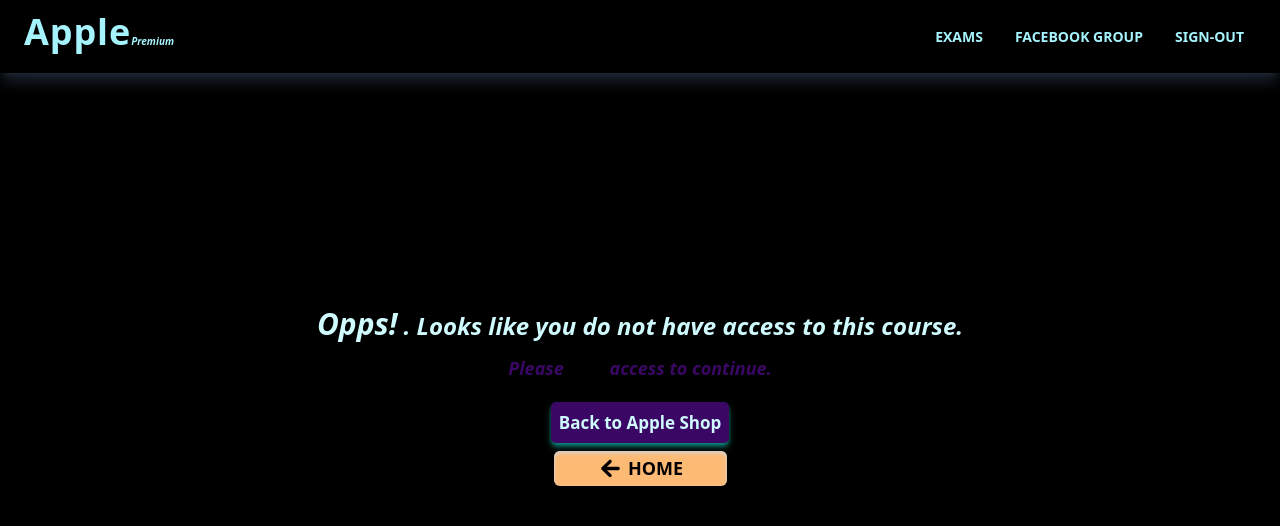
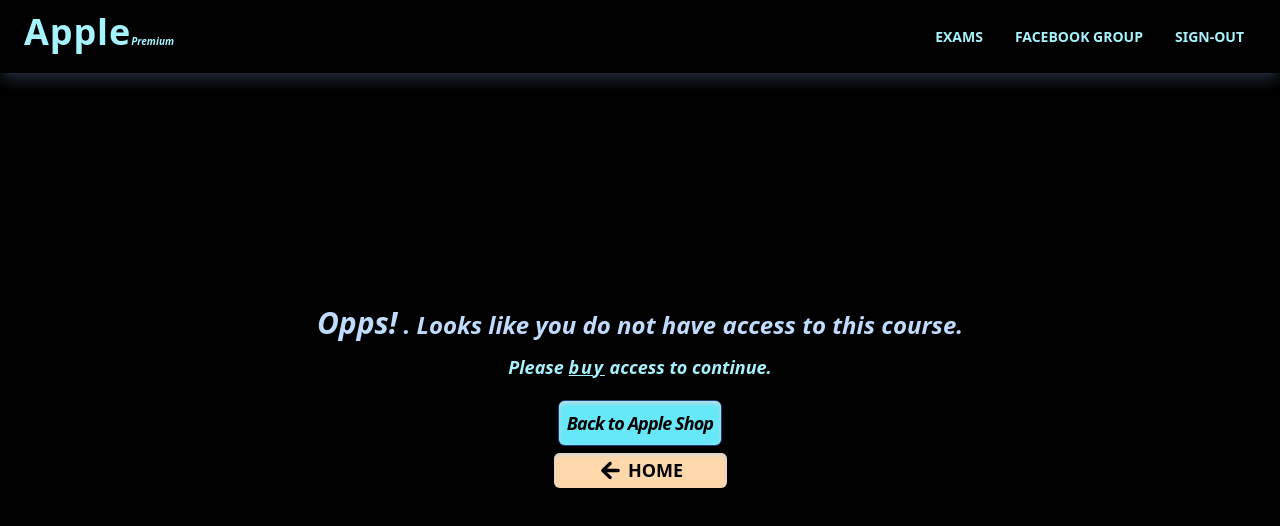
Before and after one commit to FardusWahid/hsc2024, a Next.js app: page /denied in a window 1280 px wide. Shown: the top 526 px of the page. Built offline with nearby package versions, Linux system fonts and the light colour scheme; no server answers.

Commit message:
uiupdate

```diff
--- a/src/app/component/class.jsx
+++ b/src/app/component/class.jsx
@@ -66,7 +66,7 @@ function Neo(props) {
                   light={`https://img.youtube.com/vi/${video.snippet.resourceId.videoId}/hqdefault.jpg`}
                  playing={true}
 
-className="ring-[.5px] ring-gray-700"
+className="ring-[0.6px] ring-gray-800"
 
                 />
 
--- a/src/app/component/maxclass.jsx
+++ b/src/app/component/maxclass.jsx
@@ -53,7 +53,7 @@ function June(props) {
 
       <h1 className='text-center font-extrabold mt-1 md:mt-0 select-none text-2xl'>{props.chapter} </h1><br />
 
-      {loading && <p className=" flex justify-center items-center font-extrabold tracking-tight text-lg text-black">Loading...</p>}
+      {loading && <p className=" flex justify-center items-center font-extrabold tracking-tight text-lg text-white">Loading...</p>}
       {error && <p>Error: {error}</p>}
       {!loading && !error && (
         <div className="w-full flex flex-wrap justify-center 2xl:w-[1490px] 2xl:m-auto 2xl:justify-start  gap-5  ">
@@ -74,7 +74,7 @@ function June(props) {
                   light={`https://img.youtube.com/vi/${video.snippet.resourceId.videoId}/hqdefault.jpg`}
                  playing={true}
 
-className="ring-[.5px] ring-gray-700"
+className="ring-[.6px] ring-gray-800"
 
                 />
 
--- a/src/app/denied/page.jsx
+++ b/src/app/denied/page.jsx
@@ -8,12 +8,12 @@ import { IoMdArrowRoundBack } from "react-icons/io";
 const Denied = async () => {
     const session = await getServerSession(option);
     return(
-        <div className="flex flex-col items-center justify-center h-[450px] md:h-[600px] ">
+        <div className="flex flex-col text-blue-200 items-center justify-center h-[450px] md:h-[600px] ">
   <h1 className='text-center mx-5 text-2xl font-sans italic font-extrabold'><span className='text-3xl'>Opps!</span>  {session?.user?.name}. Looks like you do not have access to this course.</h1>
-  <p className='font-sans mt-3 italic font-extrabold text-purple-950 text-lg'>Please <a className='text-black font-extrabold underline italic font-sans tracking-widest' href="https://www.facebook.com/apple.courses.netlify.app.3.0/">buy</a> access to continue.</p>
-<a className='mt-5 bg-purple-950 text-cyan-100 px-2 py-2 rounded-[5px] font-sans font-bold   text-[17px] shadow-md shadow-teal-600 hover:shadow-none  ' href="https://applecourses.netlify.app">Back to Apple Shop</a>
+  <p className='font-sans mt-3 italic font-extrabold text-cyan-200 text-lg'>Please <a className='to-blue-300 font-extrabold underline italic font-sans tracking-widest' href="https://www.facebook.com/apple.courses.netlify.app.3.0/">buy</a> access to continue.</p>
+<a className='mt-5 bg-cyan-300 px-2 py-2 tracking-tighter italic rounded-md shadow-inner shadow-gray-300 hover:bg-orange-800 hover:text-white ring-1  text-black font-sans font-extrabold text-lg  transition-all ease-in duration-100 ' href="https://applecourses.netlify.app">Back to Apple Shop</a>
 
-<Link className='flex justify-center gap-1 mx-5 mt-2 text-black font-extrabold font-sans text-[18px]  bg-orange-300 rounded-md w-[173px] px-2 py-1 shadow-inner shadow-gray-300 active:bg-yellow-600' href="/"><IoMdArrowRoundBack size={27} />
+<Link className='flex justify-center gap-1 mx-5 mt-2 text-black font-extrabold font-sans text-[18px]  bg-orange-200 rounded-md w-[173px] px-2 py-1 shadow-inner shadow-gray-300 active:bg-yellow-600' href="/"><IoMdArrowRoundBack size={27} />
  HOME</Link>
 
 
--- a/src/app/engineering/page.jsx
+++ b/src/app/engineering/page.jsx
@@ -12,8 +12,8 @@ const Folder = () => {
   return (
     <div className='select-none'>
 
-      <h1 className='font-sans text-center tracking-tight text-cyan-300 text-[32px] md:text-[45px] font-extrabold my-2 md:mt-0'>ACS Engineering 2024 </h1><div>
-      <h1 className='text-center text-lg tracking-wide text-pink-400 italic'>2024 Classes</h1>
+      <h1 className='font-sans text-center tracking-tight text-cyan-300 text-[32px] md:text-[45px] font-extrabold '>ACS Engineering 2024</h1><div>
+      <h1 className='text-center text-[16px] font-thin tracking-wide text-pink-400 italic'>2024 Classes</h1>
 
 <section>
 
@@ -52,7 +52,7 @@ const Folder = () => {
 <Mat link="https://tinyurl.com/engi24"/>
 <Link className=" matwidth justify-center flex md:w-1/2 lg:w-1/3 xl:w-[410px] md:text-lg italic bg-gray-800 hover:bg-gray-900 hover:ring-red-900 hover:ring-1 transition-all ease-in-out duration-150 text-cyan-100 font-extrabold tracking-wide hover:tracking-widest rounded-md m-auto py-[8px] md:py-[12px] mt-5 md:bg-pink-950" href="https://docs.google.com/document/d/1G4whoYmuYn1W0-cg1VxRWO4NnnH-MT2dzi4hQX8FlJI/edit?usp=sharing">Practice Sheets&nbsp; <GrDocumentPdf color="white"  size={25}/>
 </Link>
-<p className='text-center font-sans my-4 italic text-pink-500 text-lg' >2023 Archive</p>
+<p className='text-center font-sans my-3 font-thin italic text-pink-500 text-[16px]' >2023 Archive</p>
 <Sub
   name="Engineering Archive"
   route="/engineering/archive"
--- a/src/app/layout.js
+++ b/src/app/layout.js
@@ -11,7 +11,7 @@ export const metadata = {
 export default function RootLayout({ children }) {
   return (
     <html lang="en">
-      <body>
+      <body className="select-none">
         <Navbar/><br/><br/><br/><br className="max-sm:hidden"/>
         {children}
       </body>
--- a/src/app/oneshot/page.jsx
+++ b/src/app/oneshot/page.jsx
@@ -8,9 +8,9 @@ const Folder = () => {
 
   return (
     <div className='select-none'>
-<h1 className='chapterHeading mt-2 md:mt-0 leading-[42px] lg:tracking-tighter'>Darpan Academy OneShot 24</h1>
+<h1 className='chapterHeading mt-2 md:mt-0 tracking-tight lg:tracking-tighter'>Darpan Academy OneShots 2024</h1>
 
-<section className='mt-3 md:mt-5'>
+<section className='mt-6 md:mt-10'>
 
   <Sub
   name="Physics 1st & 2nd"
--- a/src/app/page.js
+++ b/src/app/page.js
@@ -14,7 +14,7 @@ const page = async (prop) => {
 
   return (
     <div className='select-none'>
-      <h1 className='chapterHeading tracking-tighter md:tracking-normal'>Apple Admission 2024 </h1>
+      <h1 className='chapterHeading tracking-tighter md:tracking-normal mb-10'>Apple Admission 2024 </h1>
 
       <section className='flex  gap-1  justify-start wd  m-auto  text-[15px] md:w-1/2 lg:w-1/3 xl:w-[390px] md:justify-start my-4 font-sans italic font-semibold'>
 
```
